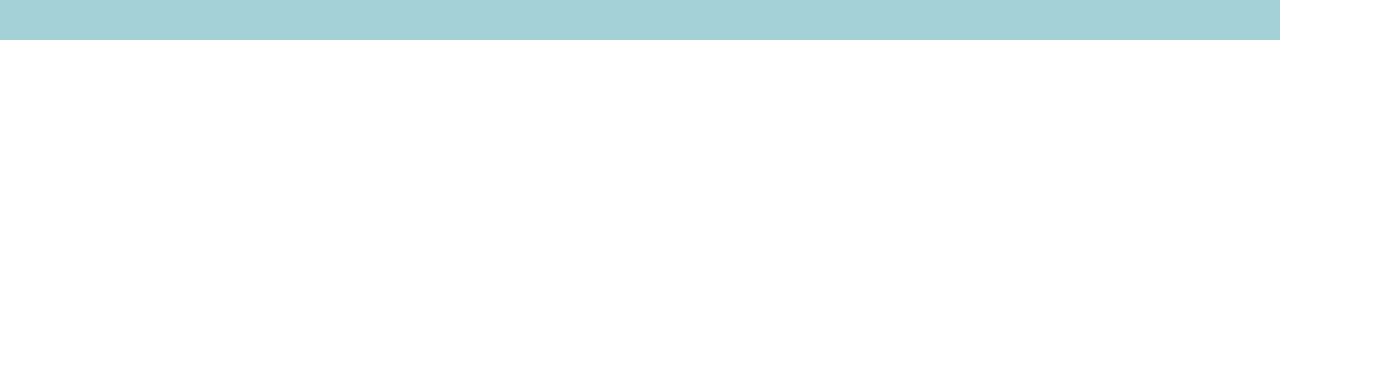
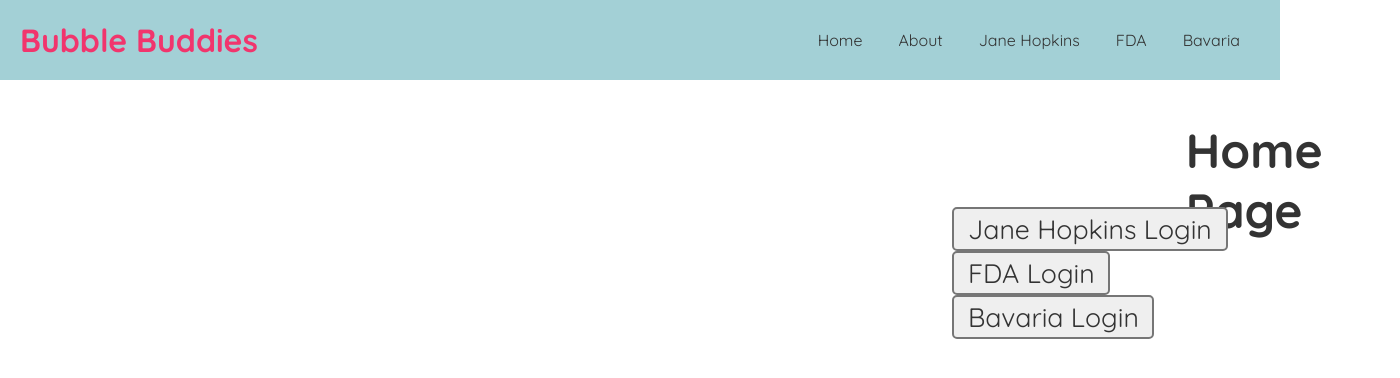
Before and after one commit to FordWanyera/BubbleBuddiesLLC, a React (Create React App) app in the folder src/bubblebuddiesllc/: page / in a window 1280 px wide. Shown: the top 378 px of the page, 1400 px wide, since content can reach past the window. Built offline with nearby package versions, Linux system fonts and the light colour scheme.

Commit message:
root layout

```diff
--- a/src/bubblebuddiesllc/src/layouts/RootLayout.js
+++ b/src/bubblebuddiesllc/src/layouts/RootLayout.js
@@ -5,6 +5,19 @@
     return(
         <div className="root-layout">
 
+           <h1>Bubble Buddies</h1>
+
+            <div className="navLinks">
+                <NavLink to="/">Home</NavLink>
+                <NavLink to="about">About</NavLink>
+                <NavLink to="jane-hopkins">Jane Hopkins</NavLink>
+                <NavLink to="fda">FDA</NavLink>
+                <NavLink to="bavaria">Bavaria</NavLink>
+            </div>
+
+           <main>
+            <Outlet />
+           </main>
         </div>
     )
 }
```
